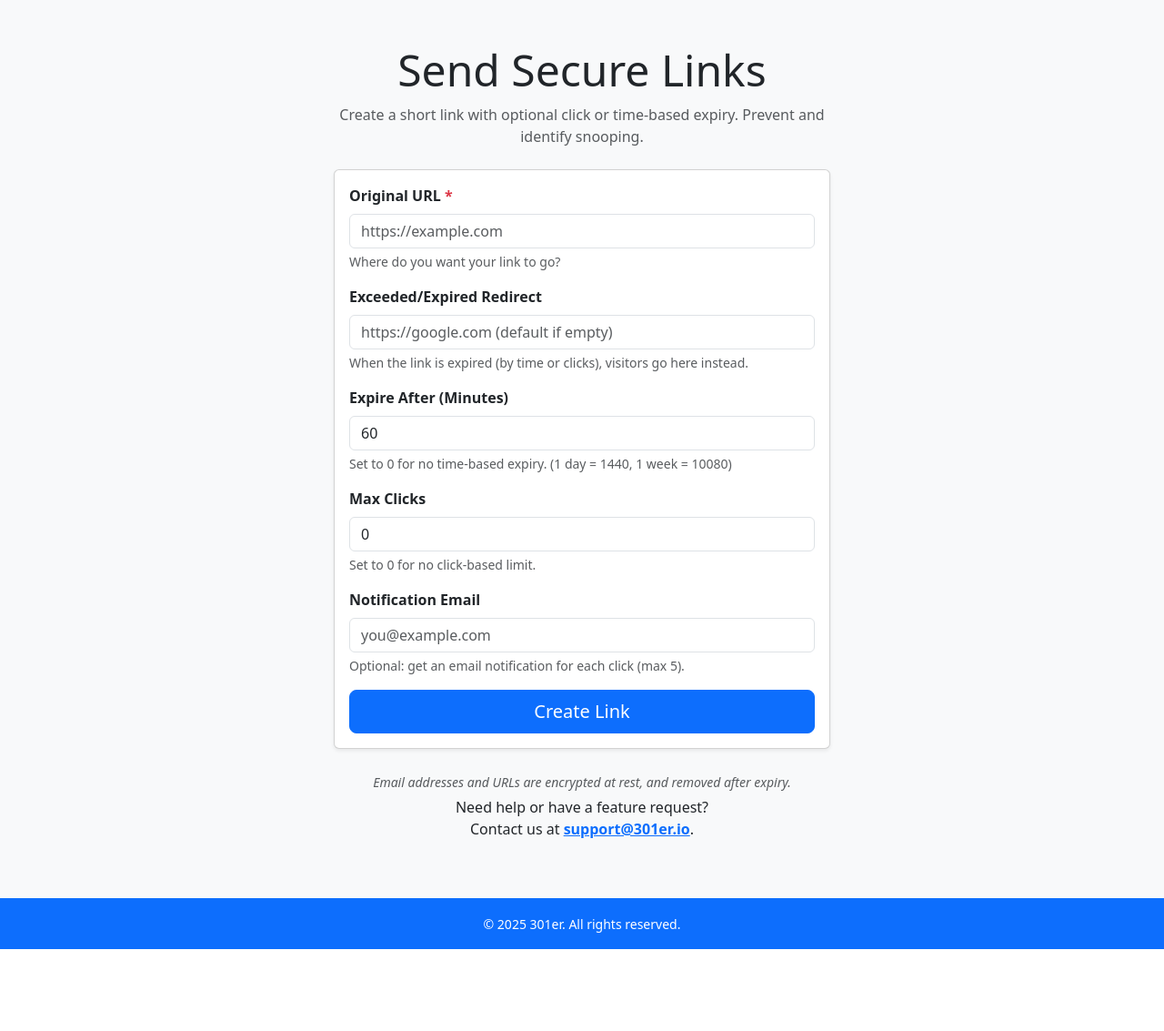
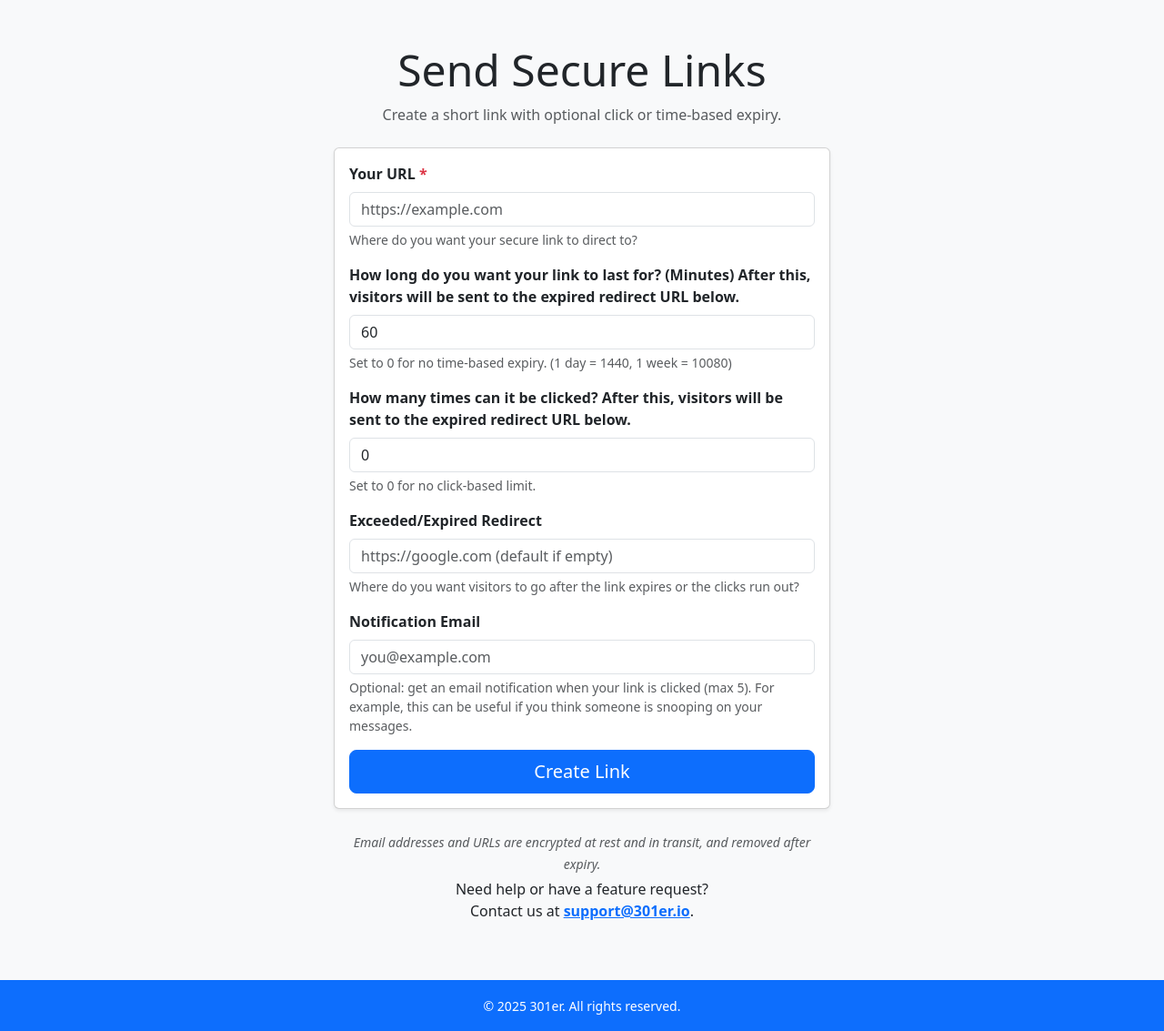
Before and after one commit to tom-geraghty/301er, a Flask app: page / in a window 1280 px wide. Shown: the part 66-1199 px from the top of the page at 91% size. Before the commit the page ends 1109 px from the top, so only its background shows below. Run offline with Flask 3, Linux system fonts and the light colour scheme; parts of the project's set-up code (start-up, migrations or seed data) failed here and were passed over.

Commit message:
tidied field lables

```diff
--- a/templates/index.html
+++ b/templates/index.html
@@ -2,7 +2,7 @@
 <html lang="en">
 <head>
   <meta charset="UTF-8">
-  <title>301er.io: Send Secure Links</title>
+  <title>301er: Send Secure Links</title>
 
   <!-- Viewport meta for mobile responsiveness -->
   <meta name="viewport" content="width=device-width, initial-scale=1.0">
@@ -37,7 +37,7 @@
         <!-- Page Heading -->
         <div class="text-center mb-4">
           <h1 class="display-5">Send Secure Links</h1>
-          <p class="text-muted">Create a short link with optional click or time-based expiry. Prevent and identify snooping.</p>
+          <p class="text-muted">Create a short link with optional click or time-based expiry.</p>
         </div>
 
         <!-- Error Alert -->
@@ -62,7 +62,7 @@
               <!-- Original URL -->
               <div class="mb-3">
                 <label for="original_url" class="form-label fw-semibold">
-                  Original URL <span class="text-danger">*</span>
+                  Your URL <span class="text-danger">*</span>
                 </label>
                 <input
                   type="text"
@@ -72,30 +72,14 @@
                   placeholder="https://example.com"
                   required
                 >
-                <div class="form-text">Where do you want your link to go?</div>
+                <div class="form-text">Where do you want your secure link to direct to?</div>
               </div>
 
-              <!-- Exceeded URL -->
-              <div class="mb-3">
-                <label for="exceeded_url" class="form-label fw-semibold">
-                  Exceeded/Expired Redirect
-                </label>
-                <input
-                  type="url"
-                  class="form-control"
-                  id="exceeded_url"
-                  name="exceeded_url"
-                  placeholder="https://google.com (default if empty)"
-                >
-                <div class="form-text">
-                  When the link is expired (by time or clicks), visitors go here instead.
-                </div>
-              </div>
 
               <!-- Expiry in Minutes -->
               <div class="mb-3">
                 <label for="expiry_minutes" class="form-label fw-semibold">
-                  Expire After (Minutes)
+                  How long do you want your link to last for? (Minutes) After this, visitors will be sent to the expired redirect URL below.
                 </label>
                 <input
                   type="number"
@@ -114,7 +98,7 @@
               <!-- Max Redirects -->
               <div class="mb-3">
                 <label for="max_redirects" class="form-label fw-semibold">
-                  Max Clicks
+                  How many times can it be clicked? After this, visitors will be sent to the expired redirect URL below.
                 </label>
                 <input
                   type="number"
@@ -127,6 +111,24 @@
                 >
                 <div class="form-text">
                   Set to 0 for no click-based limit.
+                </div>
+              </div>
+
+
+              <!-- Exceeded URL -->
+              <div class="mb-3">
+                <label for="exceeded_url" class="form-label fw-semibold">
+                  Exceeded/Expired Redirect
+                </label>
+                <input
+                  type="url"
+                  class="form-control"
+                  id="exceeded_url"
+                  name="exceeded_url"
+                  placeholder="https://google.com (default if empty)"
+                >
+                <div class="form-text">
+                  Where do you want visitors to go after the link expires or the clicks run out?
                 </div>
               </div>
 
@@ -143,7 +145,7 @@
                   placeholder="you@example.com"
                 >
                 <div class="form-text">
-                  Optional: get an email notification for each click (max 5).
+                  Optional: get an email notification when your link is clicked (max 5). For example, this can be useful if you think someone is snooping on your messages.
                 </div>
               </div>
 
@@ -162,7 +164,7 @@
         <div class="mt-4 text-center">
           <p class="mb-1">
             <small class="text-muted">
-              <em>Email addresses and URLs are encrypted at rest, and removed after expiry.</em>
+              <em>Email addresses and URLs are encrypted at rest and in transit, and removed after expiry.</em>
             </small>
           </p>
           <p>
```
